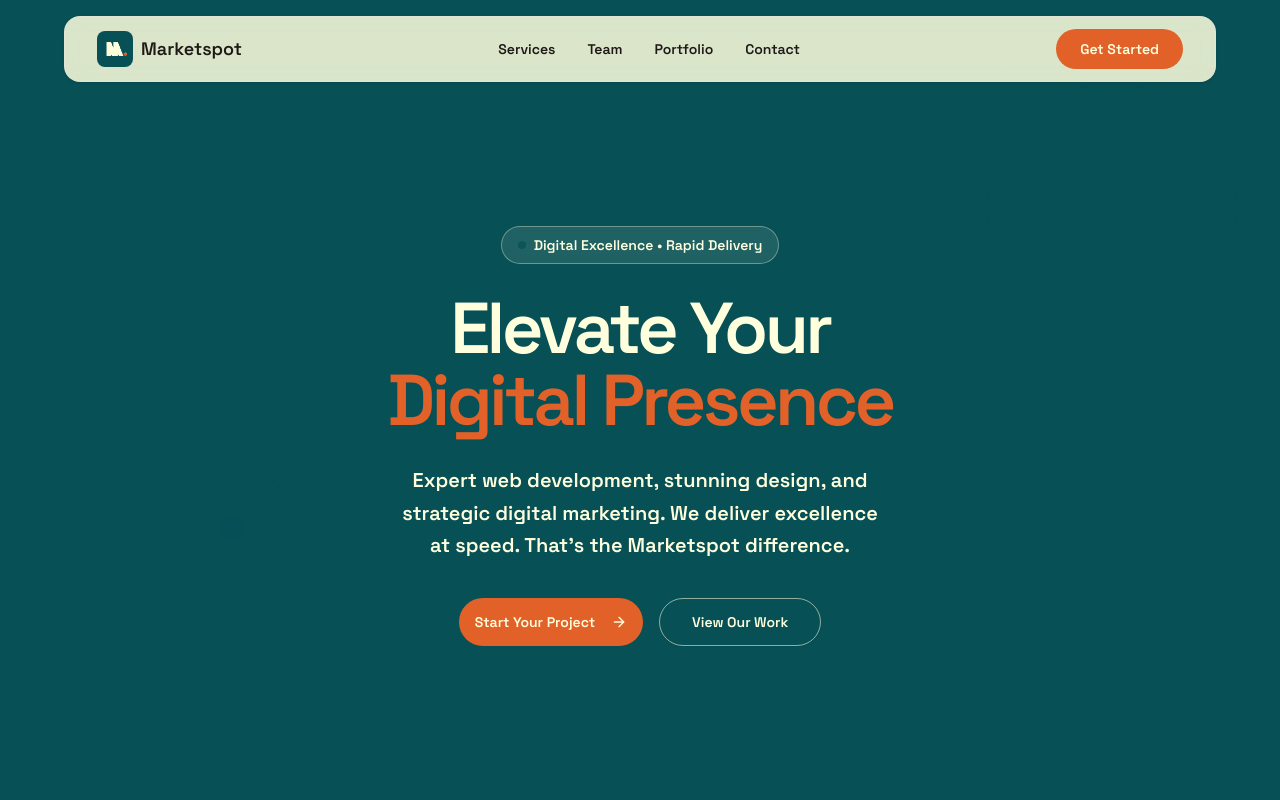
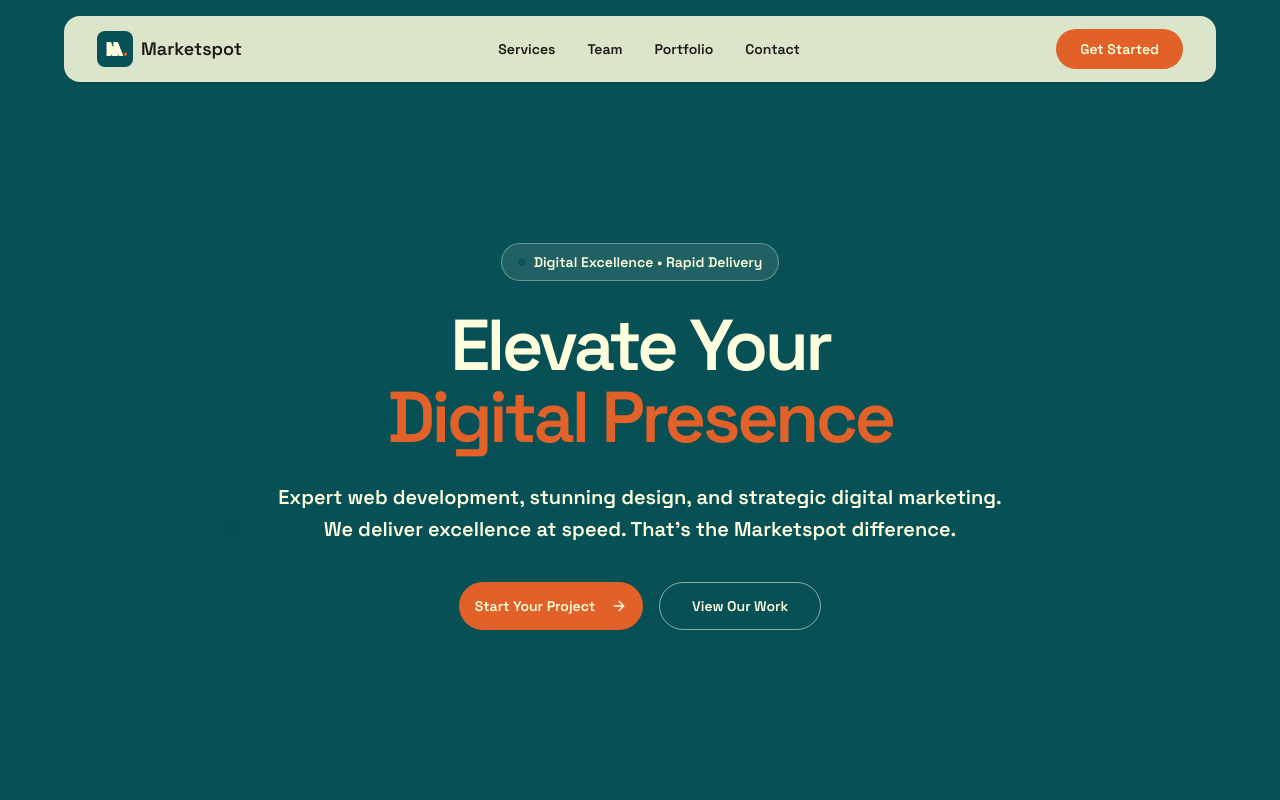
Before and after one commit to OPEOLUWA250/marketspot-agency, a Next.js app: page / in a window 1280 px wide. Shown: the top 800 px of the page. Built offline with nearby package versions, Linux system fonts and the light colour scheme.

Commit message:
add fitted hero section

```diff
--- a/app/globals.css
+++ b/app/globals.css
@@ -120,7 +120,62 @@
   * {
     @apply border-border outline-ring/50;
   }
+  html {
+    scroll-behavior: smooth;
+  }
   body {
     @apply bg-background text-foreground;
   }
 }
+
+@keyframes fade-up {
+  from {
+    opacity: 0;
+    transform: translateY(20px);
+  }
+  to {
+    opacity: 1;
+    transform: translateY(0);
+  }
+}
+
+@keyframes fade-in {
+  from {
+    opacity: 0;
+  }
+  to {
+    opacity: 1;
+  }
+}
+
+@keyframes float-soft {
+  0%,
+  100% {
+    transform: translateY(0px);
+  }
+  50% {
+    transform: translateY(-6px);
+  }
+}
+
+@layer utilities {
+  .animate-fade-up {
+    animation: fade-up 0.7s ease-out both;
+  }
+
+  .animate-fade-in {
+    animation: fade-in 0.8s ease-out both;
+  }
+
+  .animate-float-soft {
+    animation: float-soft 4s ease-in-out infinite;
+  }
+}
+
+@media (prefers-reduced-motion: reduce) {
+  * {
+    animation-duration: 0.01ms !important;
+    animation-iteration-count: 1 !important;
+    transition-duration: 0.01ms !important;
+  }
+}
--- a/components/header.tsx
+++ b/components/header.tsx
@@ -17,7 +17,7 @@ export function Header() {
 
   return (
     <header className="fixed top-0 left-0 right-0 z-50 pt-4">
-      <nav className="w-[90%] mx-auto px-4 sm:px-6 lg:px-8 py-3 flex items-center justify-between rounded-2xl border border-border/70 bg-background/85 backdrop-blur-md shadow-sm">
+      <nav className="w-[90%] mx-auto px-4 sm:px-6 lg:px-8 py-3 flex items-center justify-between rounded-2xl border border-border/70 bg-background/85 backdrop-blur-md shadow-sm animate-fade-in">
         {/* Logo */}
         <div className="flex items-center gap-2">
           <Image
@@ -67,7 +67,7 @@ export function Header() {
 
       {/* Mobile navigation */}
       {isOpen && (
-        <div className="md:hidden w-[90%] mx-auto mt-2 rounded-2xl border border-border/70 bg-background/95 backdrop-blur-md shadow-sm">
+        <div className="md:hidden w-[90%] mx-auto mt-2 rounded-2xl border border-border/70 bg-background/95 backdrop-blur-md shadow-sm animate-fade-up">
           <div className="flex flex-col p-4 space-y-3">
             {navItems.map((item) => (
               <a
--- a/components/hero.tsx
+++ b/components/hero.tsx
@@ -21,10 +21,13 @@ export function Hero() {
         ></div>
       </div>
 
-      <div className="relative max-w-7xl mx-auto px-4 sm:px-6 lg:px-8">
-        <div className="space-y-6 md:space-y-7 text-center">
+      <div className="relative w-full mx-auto px-4 sm:px-6 md:px-8 lg:px-12">
+        <div className="space-y-6 md:space-y-7 text-center max-w-5xl mx-auto">
           {/* Badge */}
-          <div className="inline-flex items-center gap-2 px-4 py-2 rounded-full border border-[#FFFFDE]/35 bg-[#FFFFDE]/10 backdrop-blur-sm">
+          <div
+            className="inline-flex items-center gap-2 px-4 py-2 rounded-full border border-[#FFFFDE]/35 bg-[#FFFFDE]/10 backdrop-blur-sm animate-fade-up"
+            style={{ animationDelay: "0.05s" }}
+          >
             <div className="w-2 h-2 rounded-full bg-accent animate-pulse"></div>
             <span className="text-sm font-medium text-[#FFFFDE]">
               Digital Excellence • Rapid Delivery
@@ -33,22 +36,28 @@ export function Hero() {
 
           {/* Main heading - Ultra thin, bold font weight */}
           <h1
-            className="text-5xl md:text-6xl lg:text-7xl font-bold tracking-tight text-balance leading-none text-[#FFFFDE]"
-            style={{ letterSpacing: "-0.05em" }}
+            className="text-5xl md:text-6xl lg:text-7xl font-bold tracking-tight text-balance leading-none text-[#FFFFDE] animate-fade-up"
+            style={{ letterSpacing: "-0.05em", animationDelay: "0.12s" }}
           >
             Elevate Your
             <span className="block text-[#E26128]">Digital Presence</span>
           </h1>
 
           {/* Subheading */}
-          <p className="max-w-2xl mx-auto text-lg md:text-xl text-[#FFFFDE] leading-relaxed text-balance">
+          <p
+            className="max-w-3xl mx-auto text-lg md:text-xl text-[#FFFFDE] leading-relaxed text-balance animate-fade-up"
+            style={{ animationDelay: "0.2s" }}
+          >
             Expert web development, stunning design, and strategic digital
             marketing. We deliver excellence at speed. That&apos;s the
             Marketspot difference.
           </p>
 
           {/* CTA Buttons */}
-          <div className="flex flex-col sm:flex-row items-center justify-center gap-4 pt-2 w-full max-w-sm mx-auto sm:max-w-none">
+          <div
+            className="flex flex-col sm:flex-row items-center justify-center gap-4 pt-2 w-full max-w-sm mx-auto sm:max-w-none animate-fade-up"
+            style={{ animationDelay: "0.28s" }}
+          >
             <Button
               size="lg"
               className="h-12 w-full sm:w-auto px-8 rounded-full bg-primary text-primary-foreground font-semibold hover:bg-primary/90 transition-all"
--- a/components/portfolio.tsx
+++ b/components/portfolio.tsx
@@ -56,7 +56,7 @@ export function Portfolio() {
     <section id="portfolio" className="py-20 md:py-32 bg-muted/20">
       <div className="max-w-7xl mx-auto px-4 sm:px-6 lg:px-8">
         {/* Header */}
-        <div className="max-w-3xl mb-16">
+        <div className="max-w-3xl mb-16 animate-fade-up">
           <span className="inline-block px-4 py-2 rounded-full bg-accent/10 text-accent text-sm font-medium mb-4">
             Our Work
           </span>
@@ -77,7 +77,8 @@ export function Portfolio() {
           {projects.map((project, index) => (
             <div
               key={index}
-              className="group relative flex flex-col rounded-2xl border border-border bg-background overflow-hidden hover:border-accent/50 hover:-translate-y-1 hover:shadow-lg transition-all duration-300"
+              className="group relative flex flex-col rounded-2xl border border-border bg-background overflow-hidden hover:border-accent/50 hover:-translate-y-1 hover:shadow-lg transition-all duration-300 animate-fade-up"
+              style={{ animationDelay: `${index * 0.08}s` }}
             >
               {/* Colour band */}
               <div className={`h-2 w-full bg-linear-to-r ${project.accent}`} />
--- a/components/services.tsx
+++ b/components/services.tsx
@@ -37,7 +37,7 @@ export function Services() {
     <section id="services" className="py-20 md:py-32 bg-background">
       <div className="max-w-7xl mx-auto px-4 sm:px-6 lg:px-8">
         {/* Section header */}
-        <div className="max-w-3xl mb-16">
+        <div className="max-w-3xl mb-16 animate-fade-up">
           <span className="inline-block px-4 py-2 rounded-full bg-accent/10 text-accent text-sm font-medium mb-4">
             Our Expertise
           </span>
@@ -56,7 +56,8 @@ export function Services() {
             return (
               <div
                 key={index}
-                className="group relative p-8 rounded-2xl border border-border bg-background hover:border-accent/50 transition-all duration-300 hover:shadow-lg hover:shadow-accent/5"
+                className="group relative p-8 rounded-2xl border border-border bg-background hover:border-accent/50 transition-all duration-300 hover:shadow-lg hover:shadow-accent/5 animate-fade-up"
+                style={{ animationDelay: `${index * 0.08}s` }}
               >
                 {/* Accent line on top */}
                 <div className="absolute top-0 left-0 h-1 w-0 bg-accent rounded-full group-hover:w-12 transition-all duration-300"></div>
@@ -81,7 +82,7 @@ export function Services() {
                       key={i}
                       className="text-sm text-foreground flex items-center gap-2"
                     >
-                      <span className="w-1.5 h-1.5 rounded-full bg-accent flex-shrink-0"></span>
+                      <span className="w-1.5 h-1.5 rounded-full bg-accent shrink-0"></span>
                       {highlight}
                     </li>
                   ))}
--- a/components/team.tsx
+++ b/components/team.tsx
@@ -42,7 +42,7 @@ export function Team() {
     <section id="team" className="py-20 md:py-32 bg-muted/30">
       <div className="max-w-7xl mx-auto px-4 sm:px-6 lg:px-8">
         {/* Section header */}
-        <div className="max-w-3xl mb-16">
+        <div className="max-w-3xl mb-16 animate-fade-up">
           <span className="inline-block px-4 py-2 rounded-full bg-secondary/10 text-secondary text-sm font-medium mb-4">
             Meet the Team
           </span>
@@ -59,7 +59,8 @@ export function Team() {
           {teamMembers.map((member, index) => (
             <article
               key={index}
-              className="group relative overflow-hidden rounded-2xl bg-background border border-border hover:border-secondary/50 transition-all duration-300 hover:-translate-y-1 hover:shadow-lg"
+              className="group relative overflow-hidden rounded-2xl bg-background border border-border hover:border-secondary/50 transition-all duration-300 hover:-translate-y-1 hover:shadow-lg animate-fade-up"
+              style={{ animationDelay: `${index * 0.08}s` }}
             >
               {/* Top accent bar */}
               <div className="h-1 w-full bg-linear-to-r from-accent via-secondary to-accent opacity-0 group-hover:opacity-100 transition-opacity duration-300"></div>
```
Also changed, not shown: components/cta.tsx (+16 -8 lines), components/footer.tsx (+11 -5 lines).
